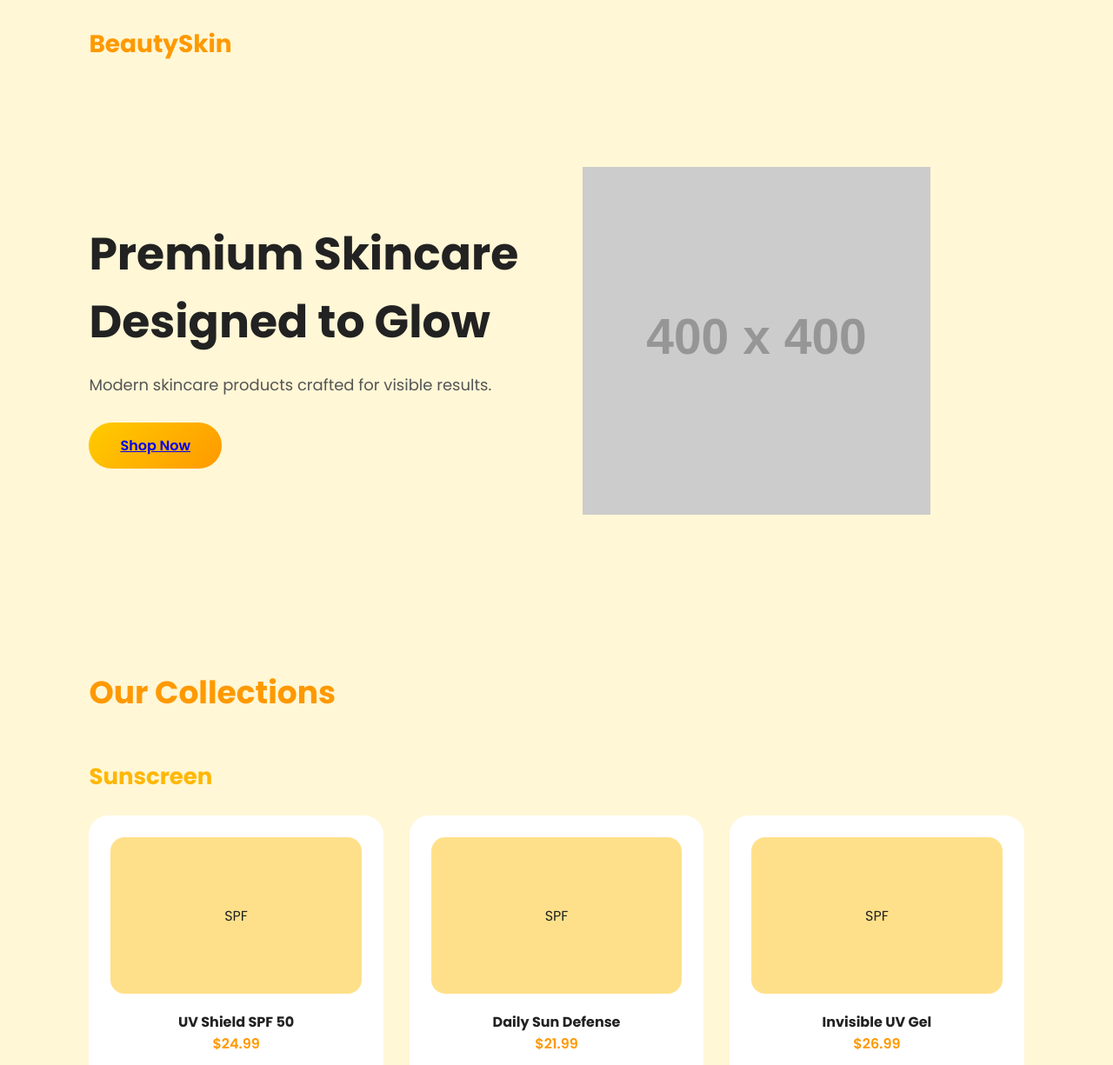
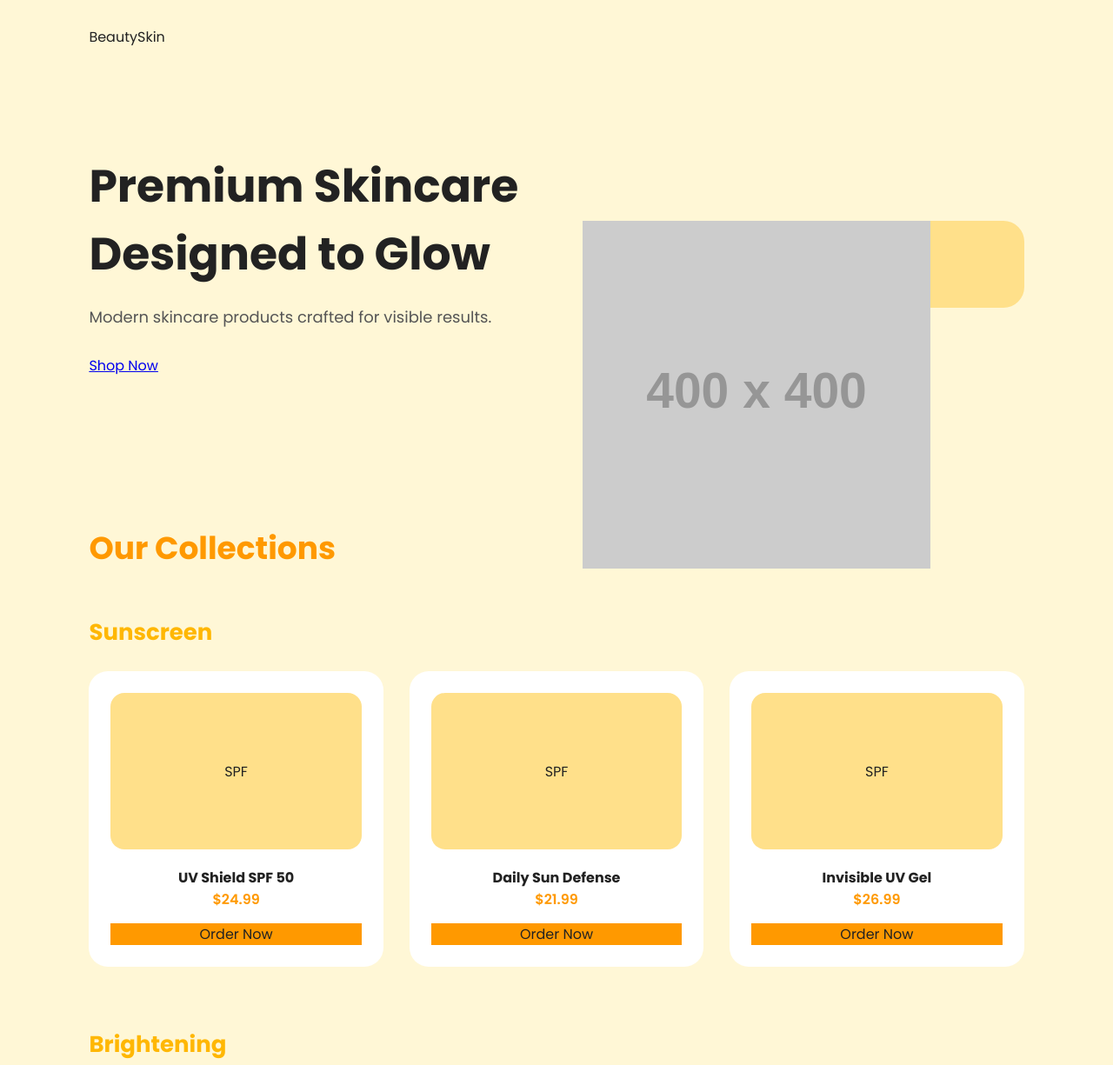
Before and after one commit to eyadrouily/beautyskin, a plain HTML site: page index.html in a window 1280 px wide. Shown: the top 1225 px of the page at 87% size. Drawn offline with Linux system fonts and the light colour scheme; placeholder pictures from the web are drawn by us.

Commit message:
Update index.html

```diff
--- a/index.html
+++ b/index.html
@@ -8,14 +8,14 @@
 <link href="https://fonts.googleapis.com/css2?family=Poppins:wght@300;400;600;700&display=swap" rel="stylesheet">
 
 <style>
-*{box-sizing:border-box;margin:0;padding:0;font-family:'Poppins',sans-serif}
+*{box-sizing:border-box;margin:0;padding:0;font-family:'Poppins',sans-serif}:root{--main:#ff9900;}
 body{background:#fff7d6;color:#222}
 header{padding:30px 8%;display:flex;justify-content:space-between;align-items:center}
-.logo{font-size:28px;font-weight:700;color:#ff9900}
+..logo{font-size:28px;font-weight:700;color:var(--main)}
 .hero{padding:90px 8%;display:grid;grid-template-columns:1fr 1fr;gap:60px;align-items:center}
 .hero h1{font-size:52px;margin-bottom:20px}
 .hero p{font-size:18px;color:#555;margin-bottom:30px}
-.btn-main{padding:14px 36px;background:linear-gradient(135deg,#ffcc00,#ff9900);border-radius:40px;font-weight:600;display:inline-block}
+..btn-main{background:linear-gradient(135deg,#ffcc00,var(--main));}
 .hero-img{background:#ffe08a;border-radius:24px;height:100px;widht:100;object-fit:coverdisplay:flex;align-items:center;justify-content:center;font-size:22px}
 section{padding:80px 8%}
 .section-title{font-size:36px;margin-bottom:50px;color:#ff9900}
@@ -26,9 +26,8 @@ section{padding:80px 8%}
 .product:hover{transform:translateY(-6px)}
 .product-img{height:180px;background:#ffe08a;border-radius:16px;margin-bottom:20px;display:flex;align-items:center;justify-content:center}
 .price{color:#ff9900;font-weight:600;margin-bottom:15px}
-.btn-order{padding:10px 26px;background:#ff9900;color:#fff;border-radius:30px;cursor:pointer}
-footer{padding:40px;text-align:center;color:#555}
-
+  .product{transition:.3s}
+.btn-order{background:var(--main);}.btn-order:hover{opacity:.9}
 .modal{display:none;position:fixed;top:0;left:0;width:100%;height:100%;background:rgba(0,0,0,.6);justify-content:center;align-items:center}
 .modal-content{background:#fff7d6;padding:30px;border-radius:20px;width:90%;max-width:420px}
 .close{float:right;font-size:24px;cursor:pointer}
@@ -55,7 +54,7 @@ button{padding:12px 24px;background:#ff9900;color:#fff;border:none;border-radius
     <p>Modern skincare products crafted for visible results.</p>
     <a href="#shop" class="btn-main">Shop Now</a>
   </div>
-  <div class="hero-image">
+  <div class="hero-img">
   <img src="https://via.placeholder.com/400x400?text=Skincare+Product" alt="Hero Product">
 </div>
 </section>
```
